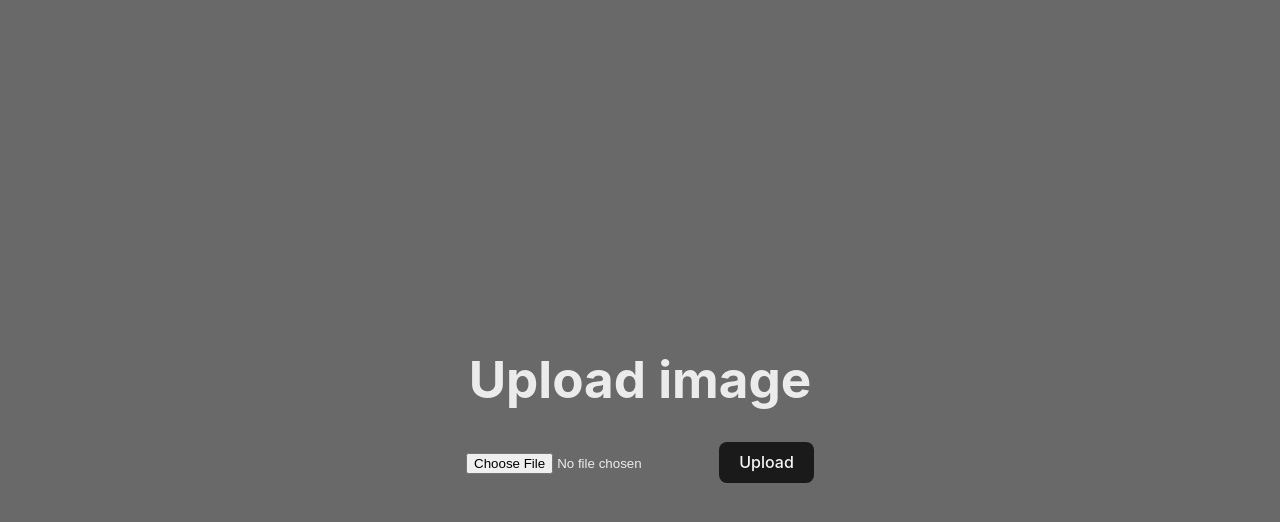
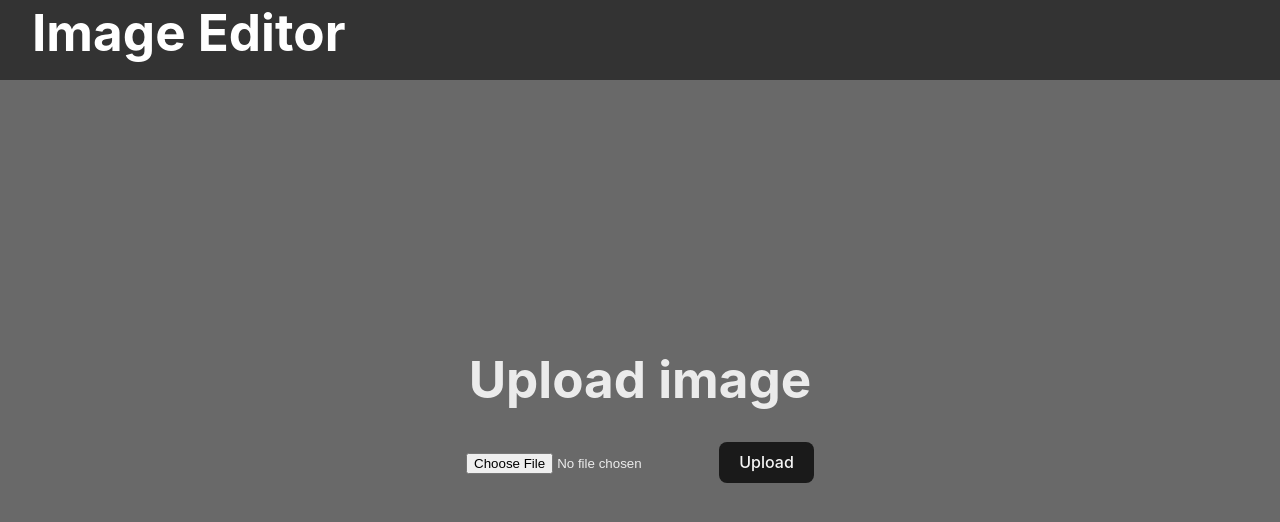
Before and after one commit to JagWoyat/react-image-editor-with-python, a React (Vite) app: page / in a window 1280 px wide. Shown: the top 522 px of the page. Built offline with nearby package versions, Linux system fonts and the light colour scheme.

Commit message:
added navbar

```diff
--- a/src/App.tsx
+++ b/src/App.tsx
@@ -2,7 +2,6 @@ import { useEffect, useState } from "react";
 import { useNavigate } from "react-router-dom";
 import "./App.css";
 import ImageUploader from "./ImageUploader";
-// import axios from "axios";
 
 function App() {
   const [path, setPath] = useState<any>("");
--- a/src/main.tsx
+++ b/src/main.tsx
@@ -5,6 +5,7 @@ import { createBrowserRouter, RouterProvider } from "react-router-dom";
 import "./index.css";
 import ErrorPage from "./ErrorPage.tsx";
 import Response from "./Response.tsx";
+import Navbar from "./components/Navbar/Navbar.tsx";
 
 const router = createBrowserRouter([
   {
@@ -20,6 +21,8 @@ const router = createBrowserRouter([
 
 ReactDOM.createRoot(document.getElementById("root") as HTMLElement).render(
   <React.StrictMode>
-    <RouterProvider router={router} />
+    <Navbar>
+      <RouterProvider router={router} />
+    </Navbar>
   </React.StrictMode>
 );
```
